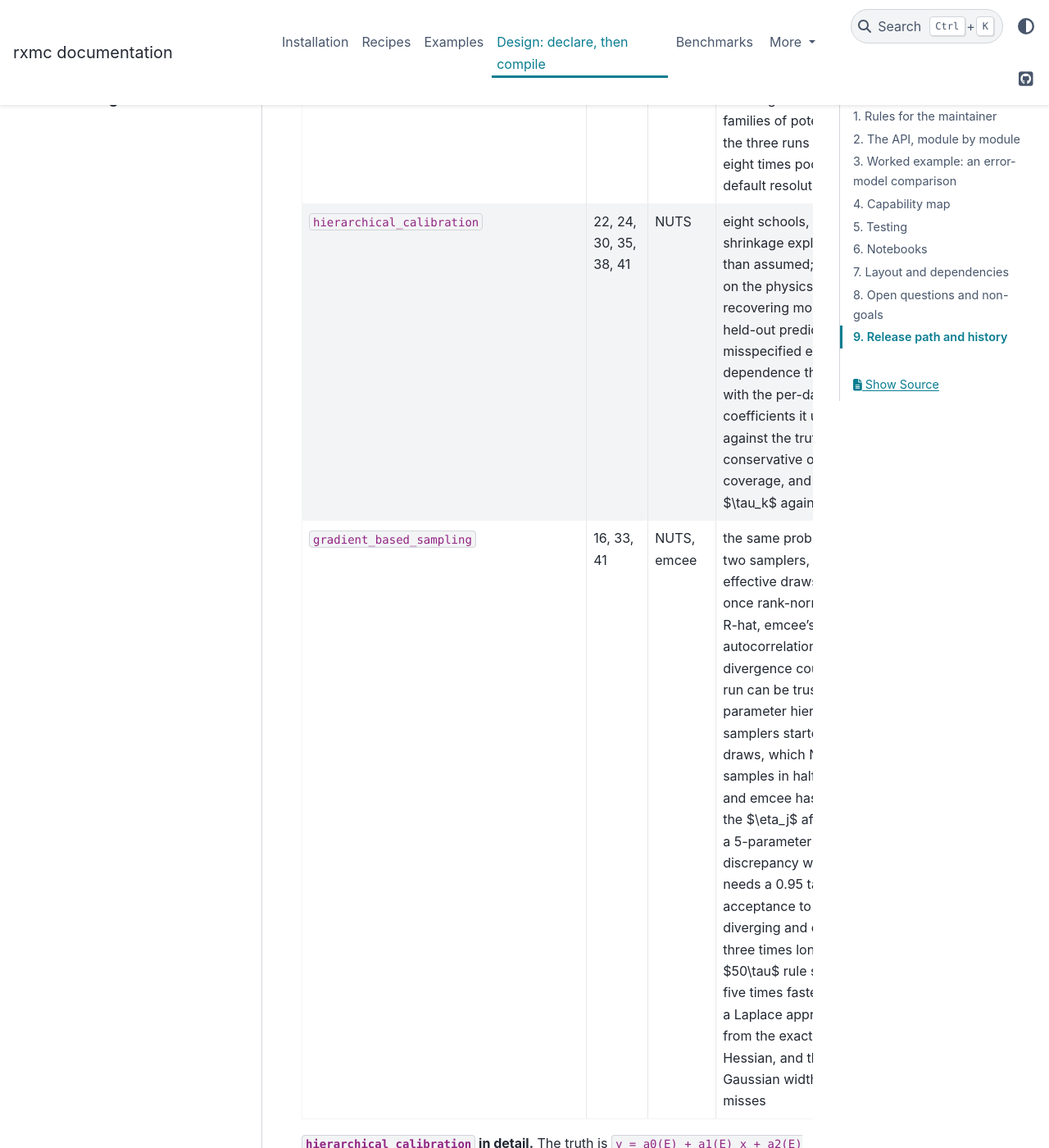
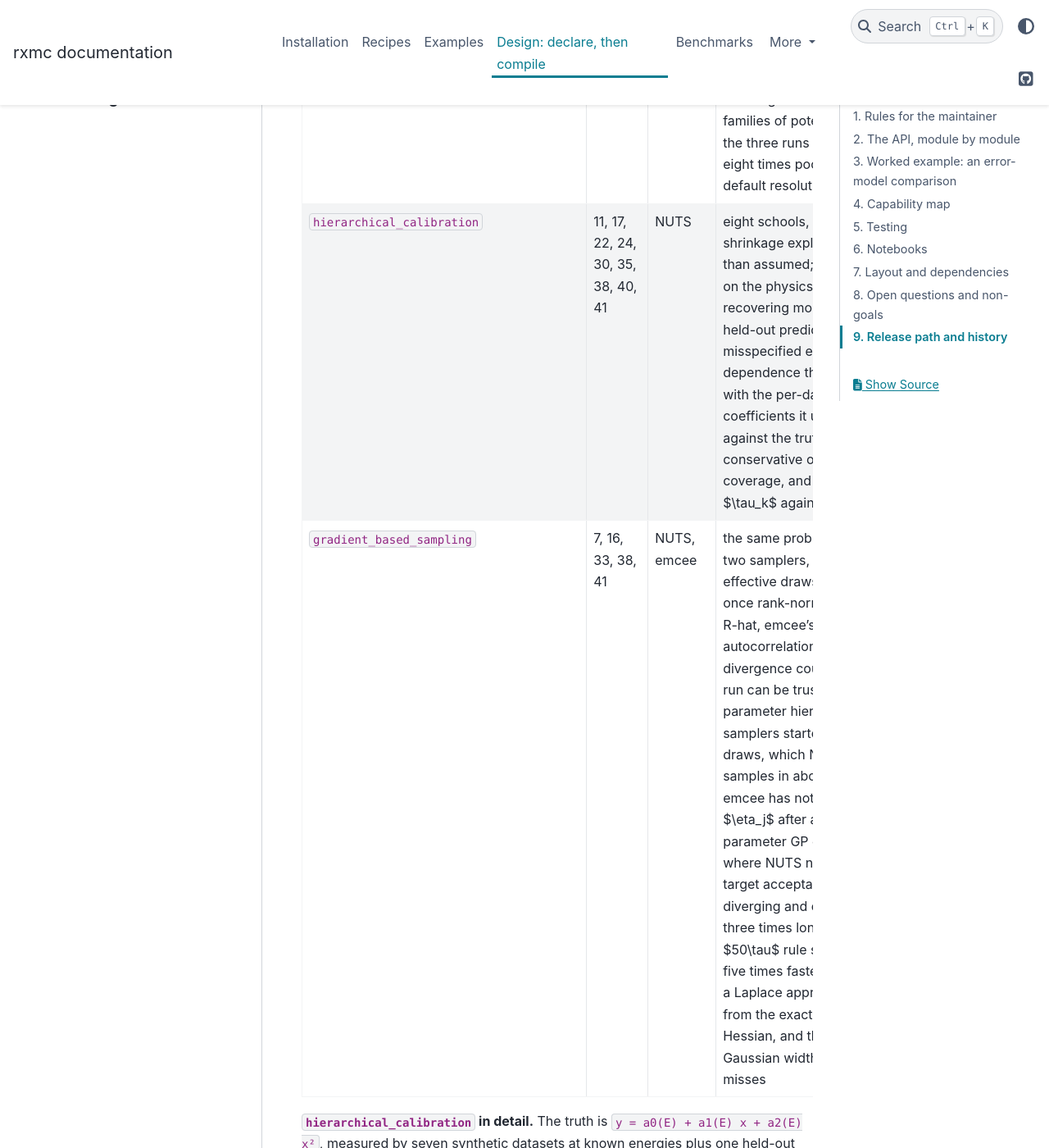
Before and after one commit to beykyle/rxmc, a Sphinx documentation site: the page built from docs/design.md, in a window 1280 px wide and 1400 px high, scrolled down 25596 px. Shown: the whole window at 82% size. Built offline with Sphinx 7.4.7 and the PyData theme 0.15.4, drawn with Linux system fonts in a browser that asks for light colours; pages that are not in the unit, such as notebooks, are missing from menus; the version number could not be read and is left out; some of the changed text lies outside the part shown.

Commit message:
gp_discrepancy: current band numbers, coverage after it is computed, alpha for parameters
The x = 0.2 half-widths match the output (0.12, 0.087, 0.084); the count
of points inside the predictive is quoted after the cell that computes
it; the constant amplitude is said to compromise, which the toy shows,
rather than to be too generous where the model is good; parameters are
alpha.  The header, design.md's notebook table and the index test now
list the recipes each notebook uses, and design.md has the new runtimes.
Text only for this notebook.

```diff
--- a/docs/design.md
+++ b/docs/design.md
@@ -783,13 +783,13 @@
 | notebook | recipes | driver | content | runtime |
 |---|---|---|---|---|
 | `linear_calibration` | 1, 2, 17, 33, 40 | emcee | the whole workflow on a line with an inferred constant noise; prior and posterior predictive on a new grid with `grid_draws`, the model's band against a measurement's, and why reported per-point errors cannot go there; coverage of both | 10 s |
-| `normalization_and_covariance_structure` | 2, 3, 4, 5, 6, 19, 27 | NUTS | where a $\chi^2$ comes from; six treatments of four experiments' normalisations on the 0.x quartic with a free, non-zero constant term, one experiment tightly mis-quoted, scored by how much of the range each band covers; the prediction-built mode's sign-flipped basin and why the chains start about the MAP; Peelle's puzzle in the two-point case against recipe 27's closed form; a gallery of covariance structures from `matrix(theta)`, including recipe 5's shared magnitude against one shared mode | 301 s |
-| `gp_discrepancy` | 2, 7, 10, 16, 17, 18 | emcee, pocomc | mean-zero discrepancies with amplitudes growing in $x$, priors stated and the growth slope centred on zero: four rungs on a toy line, three on n + $^{40}$Ca missing its surface absorption, every parameter's pull read; the three predictive objects (model plus discrepancy, plus experimental, and the conditioned regression it does not use), the band split into line and discrepancy, and why pointwise coverage on one correlated realisation says little | 1098 s |
-| `robust_likelihoods` | 9, 12, 39 | emcee | four treatments of the same three gross outliers in shared figures: Gaussian, the Student-t (one global scale on the covariance, so its centre stays the Gaussian's), tempering at KDUQ's $k/N$ (the same inflation for a fixed covariance) and the iterative rejection loop (the only one that moves the line, including the round that over-rejects and recovers); tempering a correctly specified 200-point line, with the prior on the corner plot and the predictive coverage | 67 s |
+| `normalization_and_covariance_structure` | 2, 3, 4, 5, 6, 19, 27 | NUTS | where a $\chi^2$ comes from; six treatments of four experiments' normalisations on the 0.x quartic with a free, non-zero constant term, one experiment tightly mis-quoted, scored by how much of the range each band covers; the prediction-built mode's sign-flipped basin and why the chains start about the MAP; Peelle's puzzle in the two-point case against recipe 27's closed form; a gallery of covariance structures from `matrix(theta)`, including recipe 5's shared magnitude against one shared mode | 312 s |
+| `gp_discrepancy` | 2, 7, 10, 16, 17, 18, 33, 40 | emcee, pocomc | mean-zero discrepancies with amplitudes growing in $x$, priors stated and the growth slope centred on zero: four rungs on a toy line, three on n + $^{40}$Ca missing its surface absorption, every parameter's pull read; the three predictive objects (model plus discrepancy, plus experimental, and the conditioned regression it does not use), the band split into line and discrepancy, and why pointwise coverage on one correlated realisation says little | 1098 s |
+| `robust_likelihoods` | 9, 12, 39 | emcee | four treatments of the same three gross outliers in shared figures: Gaussian, the Student-t (one global scale on the covariance, so its centre stays the Gaussian's), tempering at KDUQ's $k/N$ (the same inflation for a fixed covariance) and the iterative rejection loop (the only one that moves the line, including the round that over-rejects and recovers); tempering a correctly specified 200-point line, with the prior on the corner plot and the predictive coverage | 70 s |
 | `local_optical_model_calibration` | 10, 14, 15, 16, 17, 18, 19, 21, 33, 40, 41 | pocomc, NUTS | EXFOR C0076002, Gross et al. (1967), p + $^{40}$Ca at 35.8 MeV, measured cross sections with statistical errors and no systematics, read from a plain dict: the unit contract (mb/sr in, a ratio to Rutherford on request); a KD03 sanity check before fitting; log-space residuals with the jitr error model (reported statistics plus inferred point-to-point and common relative errors, as custom terms) against linear residuals with the reported errors alone, compared by evidence with the Jacobian, by predictives for the potential alone (on a grid) and with every error term (at the measured angles), and by in-sample coverage curves with a binomial band; a posterior in two islands (about 85 % of the mass about the MAP), which pocomc at eight times its default resolution weighs reproducibly over two runs and four NUTS chains, two started in each island, cannot ($\hat R$ flags it); the singular guard | 3845 s |
 | `alpha_ca_error_model_comparison` | 7, 10, 11, 13, 17, 18, 19, 40 | pocomc | real $^{44}$Ca($\alpha,\alpha$) data without reported errors, in log space with the jitr error model (inferred point-to-point and common relative errors as custom terms); a Matérn GP in angle, its length-scale prior spanning the median point spacing to the full range, with a constant amplitude against one growing as an inferred power of q, by evidence over three pocomc runs each; the solver's accuracy checked in the notebook; the error terms compared as log-space standard deviations; the potential alone and the full predictive on a fine grid, their coverage with a binomial band and at the 216 angles the fit never saw, and the discrepancy envelope, each draw minus its own potential, that says *where* the potential fails; the weight between the two families of potentials, which the three runs reproduce at eight times pocomc's default resolution | 5053 s |
-| `hierarchical_calibration` | 22, 24, 30, 35, 38, 41 | NUTS | eight schools, with the shrinkage explained rather than assumed; a hierarchy on the physics parameters recovering most of the held-out predictive power a misspecified energy dependence threw away, with the per-dataset coefficients it used drawn against the truth, its conservative over-coverage, and each $\tau_k$ against its prior | 279 s |
-| `gradient_based_sampling` | 16, 33, 41 | NUTS, emcee | the same problems under two samplers, scored by effective draws per second once rank-normalised split R-hat, emcee's autocorrelation time and the divergence count say the run can be trusted: a 33-parameter hierarchy, both samplers started from prior draws, which NUTS samples in half a minute and emcee has not mixed in the $\eta_j$ after a minute; a 5-parameter GP discrepancy where NUTS needs a 0.95 target acceptance to stop diverging and emcee, run three times longer than its $50\tau$ rule suggests, is five times faster; a MAP and a Laplace approximation from the exact gradient and Hessian, and the non-Gaussian width Laplace misses | 319 s |
+| `hierarchical_calibration` | 11, 17, 22, 24, 30, 35, 38, 40, 41 | NUTS | eight schools, with the shrinkage explained rather than assumed; a hierarchy on the physics parameters recovering most of the held-out predictive power a misspecified energy dependence threw away, with the per-dataset coefficients it used drawn against the truth, its conservative over-coverage, and each $\tau_k$ against its prior | 294 s |
+| `gradient_based_sampling` | 7, 16, 33, 38, 41 | NUTS, emcee | the same problems under two samplers, scored by effective draws per second once rank-normalised split R-hat, emcee's autocorrelation time and the divergence count say the run can be trusted: a 33-parameter hierarchy, both samplers started from prior draws, which NUTS samples in about 40 s and emcee has not mixed in the $\eta_j$ after a minute; a 5-parameter GP discrepancy where NUTS needs a 0.95 target acceptance to stop diverging and emcee, run three times longer than its $50\tau$ rule suggests, is five times faster; a MAP and a Laplace approximation from the exact gradient and Hessian, and the non-Gaussian width Laplace misses | 336 s |
 
 **`hierarchical_calibration` in detail.**  The truth is
 `y = a0(E) + a1(E) x + a2(E) x²`, measured by seven synthetic datasets at
```
Also changed, not shown: 2 other files.
